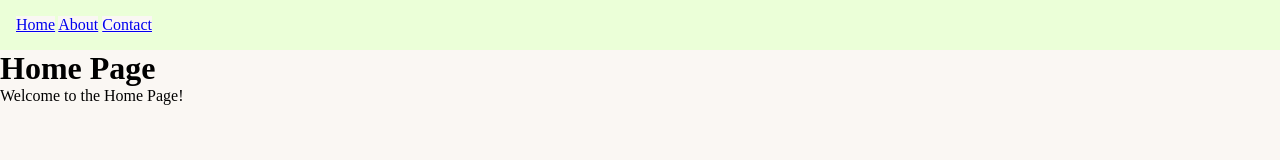
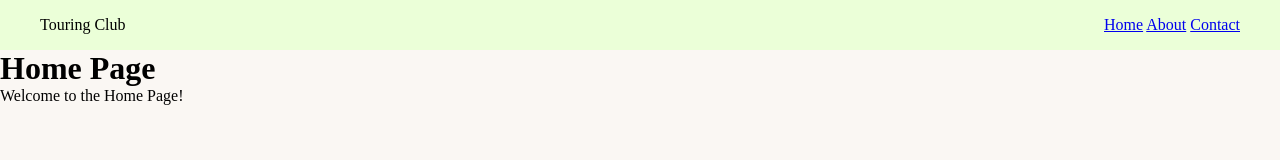
Before and after one commit to Arkhalisal/ITE3006_CA2, a plain HTML site: page index.html in a window 1280 px wide. Drawn offline with Linux system fonts and the light colour scheme.

Commit message:
feat: navbar

```diff
--- a/index.html
+++ b/index.html
@@ -5,14 +5,20 @@
     <meta name="viewport" content="width=device-width, initial-scale=1.0" />
     <link rel="stylesheet" href="./styles/global.css" />
     <script src="./scripts/router.js"></script>
-    <title>Tour Guide</title>
+    <title>Touring Club</title>
   </head>
 
-  <body>
+  <body id="main">
     <nav id="navbar">
-      <a href="/">Home</a>
-      <a href="/about">About</a>
-      <a href="/contact">Contact</a>
+      <div>
+        <p id="title">Touring Club</p>
+      </div>
+
+      <div id="links">
+        <a href="/" class="link_button">Home</a>
+        <a href="/about" class="link_button">About</a>
+        <a href="/contact" class="link_button">Contact</a>
+      </div>
     </nav>
 
     <div id="page"></div>
--- a/styles/global.css
+++ b/styles/global.css
@@ -2,10 +2,26 @@
   margin: 0;
   padding: 0;
   box-sizing: border-box;
+}
+
+#main {
   background-color: #faf7f3;
+  min-height: 150vh;
+  min-width: 100vw;
+
+  position: relative;
 }
 
 #navbar {
   background-color: #ebffd8;
-  padding: 16px;
+
+  display: flex;
+  flex-direction: row;
+  justify-content: space-between;
+  align-items: center;
+
+  position: sticky;
+  top: 0;
+
+  padding: 16px 40px;
 }
```
